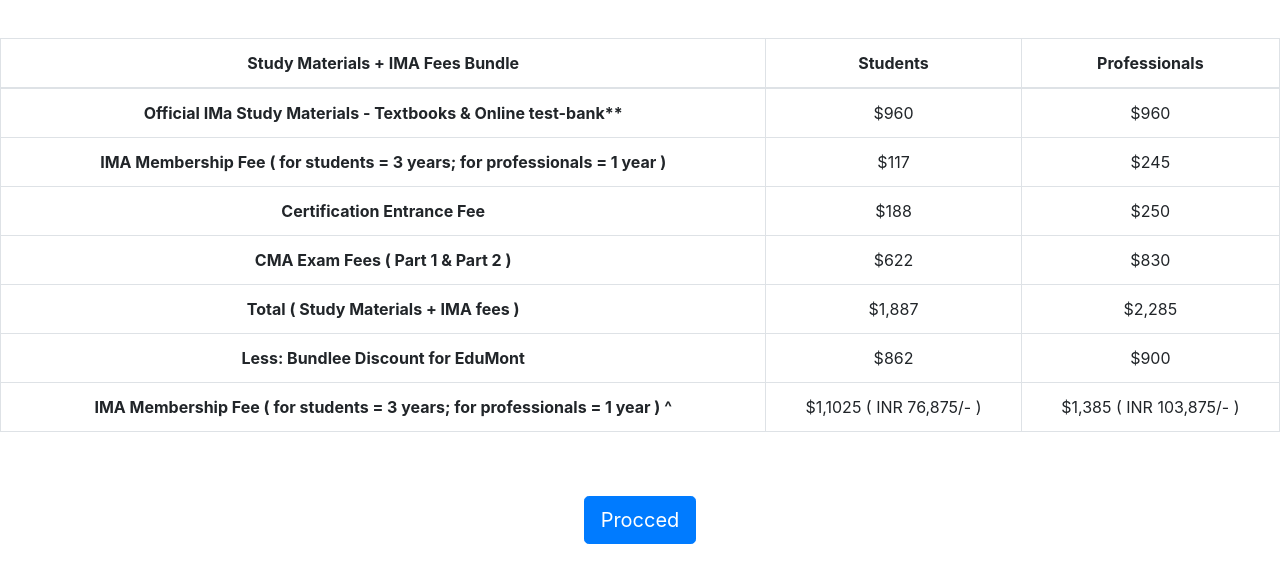
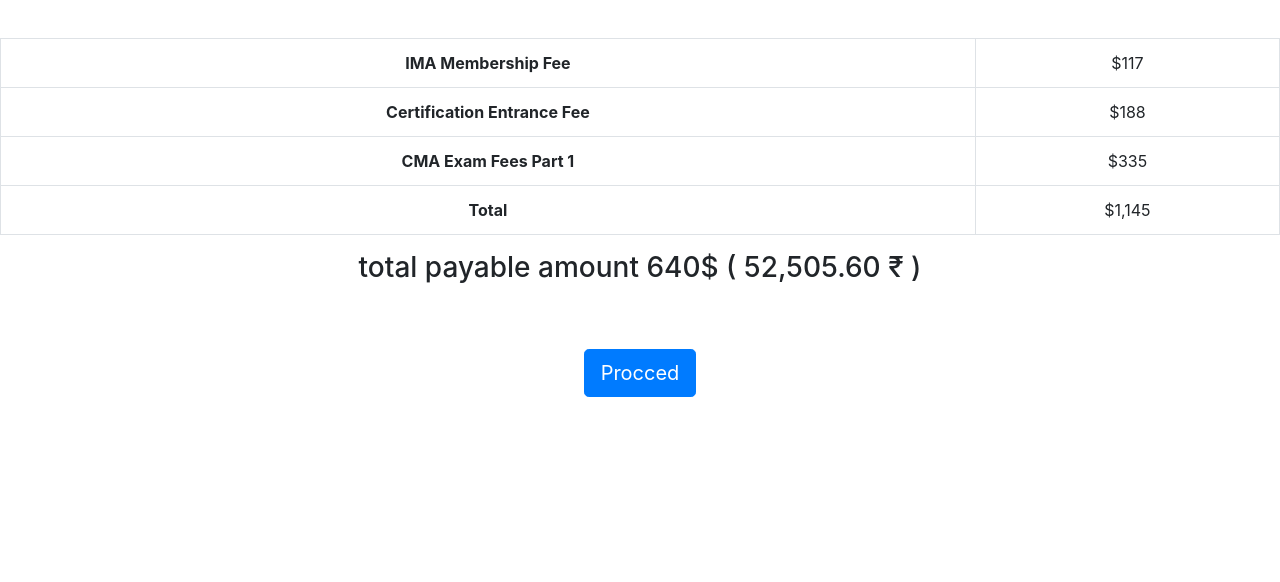
Before and after one commit to ima-com/ima, a plain HTML site: page payment.html in a window 1280 px wide. Drawn offline with nearby package versions, Linux system fonts and the light colour scheme.

Commit message:
Update payment.html

```diff
--- a/payment.html
+++ b/payment.html
@@ -14,51 +14,34 @@
     <body>
         <div class="table-div">
             <table class="table table-bordered">
-                <thead class="thead-primary">
+
+                <tbody>
+
                     <tr>
-                        <th scope="col">Study Materials + IMA Fees Bundle </th>
-                        <th scope="col">Students</th>
-                        <th scope="col">Professionals</th>
-                    </tr>
-                </thead>
-                <tbody>
-                    <tr>
-                        <th scope="row">Official IMa Study Materials - Textbooks & Online test-bank**</th>
-                        <td>$960</td>
-                        <td>$960</td>
-                    </tr>
-                    <tr>
-                        <th scope="row">IMA Membership Fee ( for students = 3 years; for professionals = 1 year )</th>
+                        <th scope="row">IMA Membership Fee </th>
                         <td>$117</td>
-                        <td>$245</td>
+
                     </tr>
                     <tr>
                         <th scope="row">Certification Entrance Fee</th>
                         <td>$188</td>
-                        <td>$250</td>
+
                     </tr>
                     <tr>
-                        <th>CMA Exam Fees ( Part 1 & Part 2 ) </th>
-                        <td>$622</td>
-                        <td>$830</td>
+                        <th>CMA Exam Fees Part 1 </th>
+                        <td>$335</td>
+
                     </tr>
                     <tr>
-                        <th>Total ( Study Materials + IMA fees ) </th>
-                        <td>$1,887</td>
-                        <td>$2,285</td>
+                        <th>Total</th>
+                        <td>$1,145</td>
+
                     </tr>
-                    <tr>
-                        <th>Less: Bundlee Discount for EduMont</th>
-                        <td>$862</td>
-                        <td>$900</td>
-                    </tr>
-                    <tr>
-                        <th>IMA Membership Fee ( for students = 3 years; for professionals = 1 year ) ^</th>
-                        <td>$1,1025 ( INR 76,875/- )</td>
-                        <td>$1,385 ( INR 103,875/- )</td>
-                    </tr>
+
                 </tbody>
             </table>
+
+            <h3> total payable amount 640$ ( 52,505.60 ₹ ) </h3>
 
         </div>
 
```
